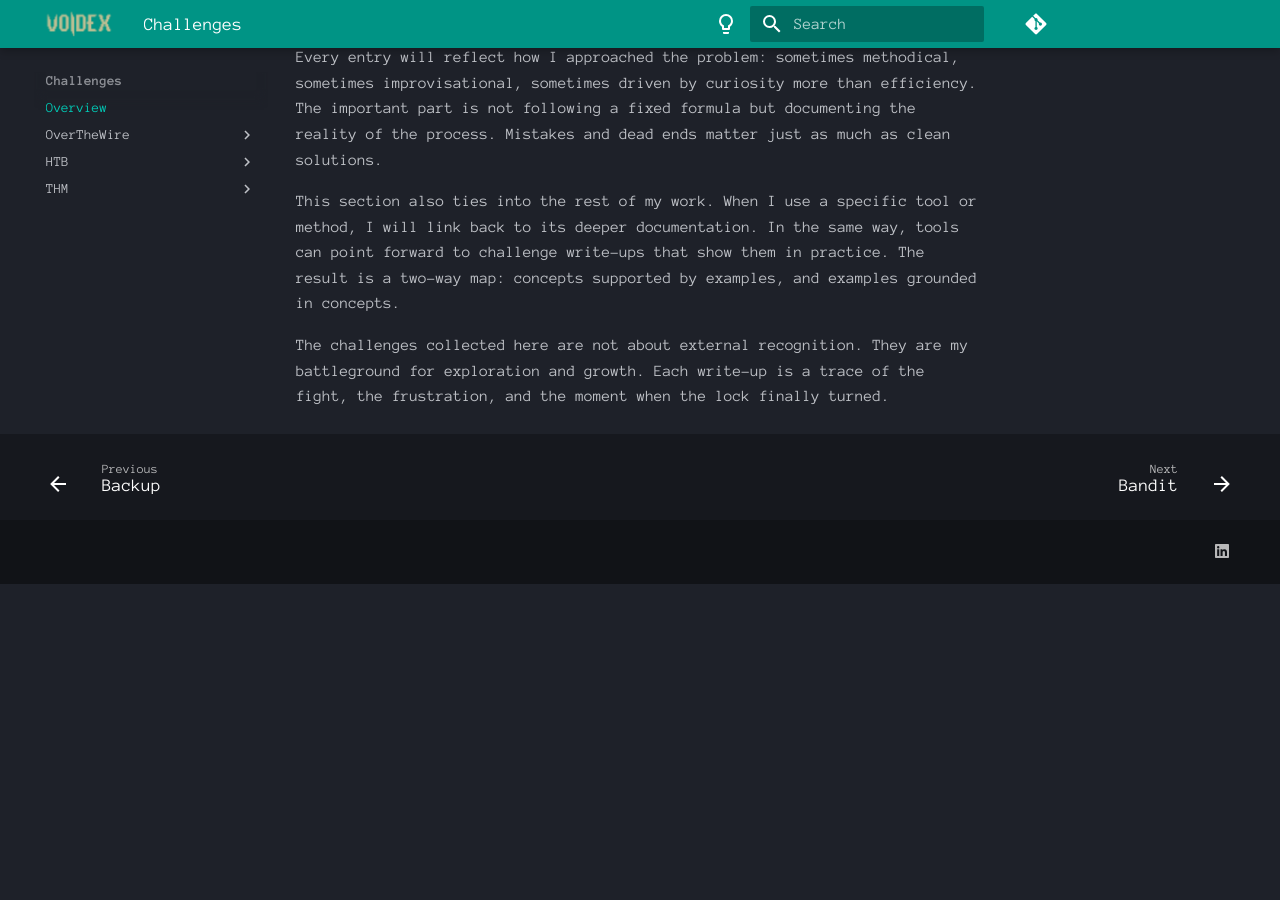
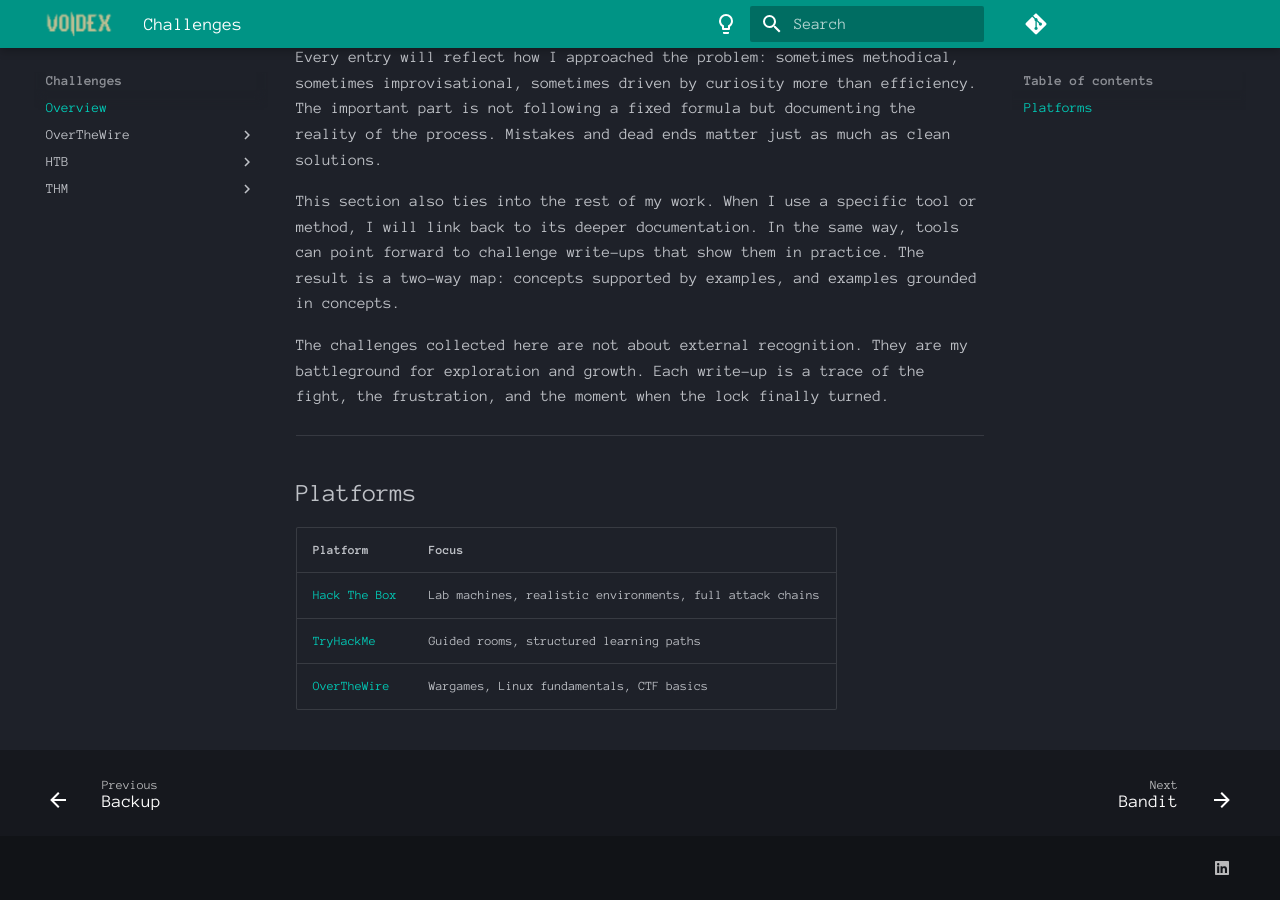
Before and after one commit to Fudomaru/wiki, an MkDocs documentation site: the page built from docs/challenges/overview.md, in a window 1280 px wide and 900 px high, scrolled down 536 px. Built offline with MkDocs 1.6.1 and Material for MkDocs 9.7.7, drawn with Linux system fonts in a browser that asks for light colours; comment, search, counter and statistics services are not loaded; before the commit the page ends 1120 px from its top, so only the background shows below that.

Commit message:
updating my challenges overview page

```diff
--- a/docs/challenges/overview.md
+++ b/docs/challenges/overview.md
@@ -45,3 +45,13 @@
 They are my battleground for exploration and growth.
 Each write-up is a trace of the fight, the frustration,
 and the moment when the lock finally turned.
+
+---
+
+## Platforms
+
+| Platform | Focus |
+|----------|-------|
+| [Hack The Box](htb/overview.md) | Lab machines, realistic environments, full attack chains |
+| [TryHackMe](thm/overview.md) | Guided rooms, structured learning paths |
+| [OverTheWire](overthewire/bandit.md) | Wargames, Linux fundamentals, CTF basics |
```
